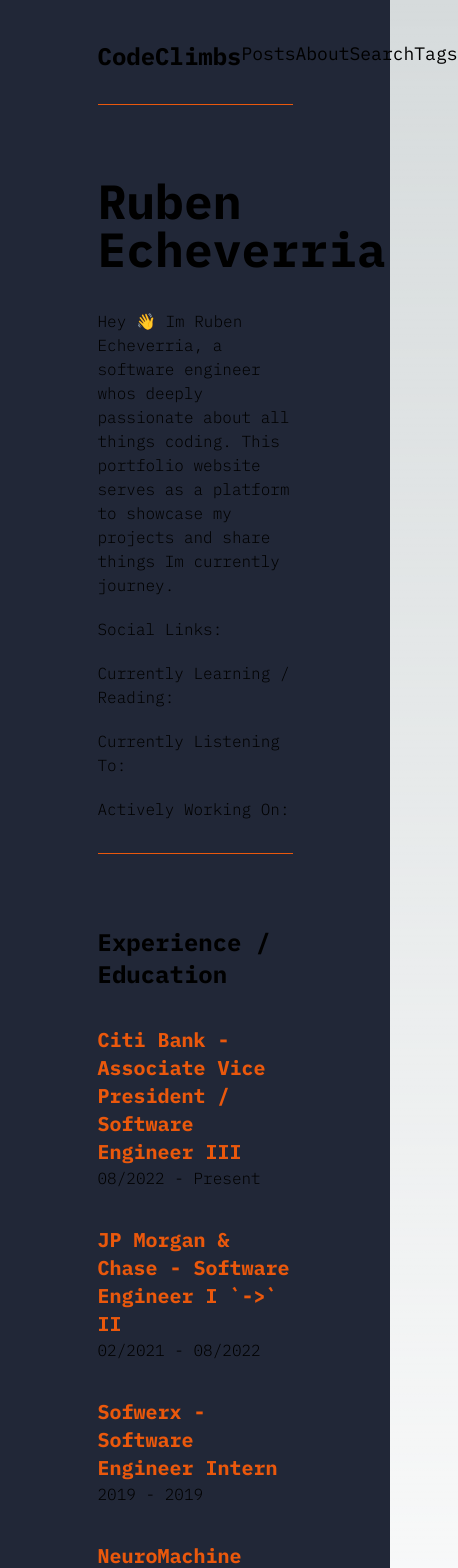
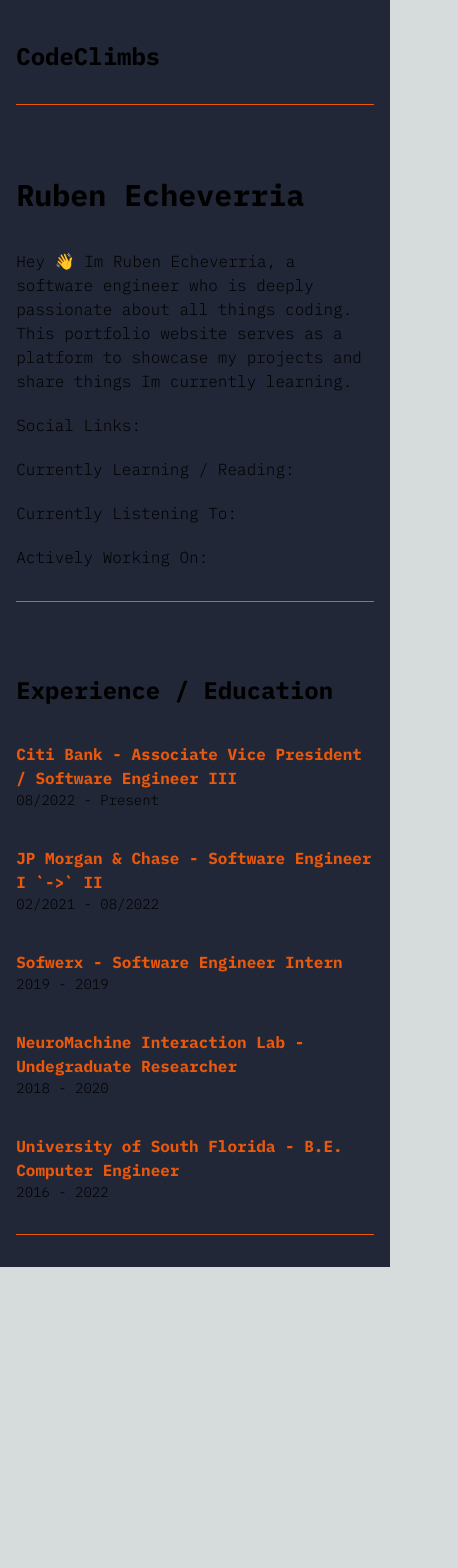
Before and after one commit to jrecheverria/ruben_portfolio, a Next.js app: page / in a window 390 px wide. Shown: the top 1568 px of the page, 458 px wide, since content can reach past the window. After the commit the page ends 1267 px from the top, so only its background shows below. Built offline with nearby package versions, Linux system fonts and the light colour scheme.

Commit message:
re-did some css to improve mobile experience

```diff
--- a/src/app/page.tsx
+++ b/src/app/page.tsx
@@ -6,7 +6,7 @@
 
 export default function Home() {
   return (
-    <main className="flex flex-col items-center pt-10 bg-background h-max">
+    <main className="flex flex-col items-center pt-10 bg-background h-max w-screen">
       <Navbar />
       <Biography />
       <Experience />
--- a/src/components/biography.tsx
+++ b/src/components/biography.tsx
@@ -1,11 +1,12 @@
 export default function Biography() {
     return (
-        <div className="flex flex-col w-6/12 pt-10">
-            <h1 className="font-ibm text-5xl font-bold">Ruben Echeverria</h1>
+        <div className="flex flex-col pt-10 w-11/12 sm:w-6/12">
+            <h1 className="font-ibm text-3xl sm:text-5xl font-bold">Ruben Echeverria</h1>
             <p className="font-ibm text-md font-light pt-9">
-            Hey 👋 Im Ruben Echeverria, a software engineer whos deeply passionate about all things coding.
-            This portfolio website serves as a platform to showcase my projects and share things Im currently journey.
+            Hey 👋 Im Ruben Echeverria, a software engineer who is deeply passionate about all things coding.
+            This portfolio website serves as a platform to showcase my projects and share things Im currently learning.
             </p>
+
             <p className="font-ibm text-md font-light pt-5">Social Links:</p>
             <p className="font-ibm text-md font-light pt-5">Currently Learning / Reading:</p>
             <p className="font-ibm text-md font-light pt-5">Currently Listening To:</p>
--- a/src/components/experience.tsx
+++ b/src/components/experience.tsx
@@ -1,17 +1,22 @@
 export default function Experience() {
     return (
-        <div className="flex flex-col w-6/12 pt-10">
+        <div className="flex flex-col w-11/12 sm:w-6/12 pt-10">
             <h1 className="font-ibm text-2xl font-bold">Experience / Education</h1>
-            <p className="font-ibm text-xl font-bold pt-9 text-orange-600">Citi Bank - Associate Vice President / Software Engineer III</p>
-            <p className="font-ibm text-md font-light">08/2022 - Present</p>
-            <p className="font-ibm text-xl font-bold pt-9 text-orange-600">JP Morgan & Chase - Software Engineer I `{'->'}` II</p>
-            <p className="font-ibm text-md font-light">02/2021 - 08/2022</p>
-            <p className="font-ibm text-xl font-bold pt-9 text-orange-600">Sofwerx - Software Engineer Intern</p>
-            <p className="font-ibm text-md font-light">2019 - 2019</p>
-            <p className="font-ibm text-xl font-bold pt-9 text-orange-600">NeuroMachine Interaction Lab - Undegraduate Researcher</p>
-            <p className="font-ibm text-md font-light">2018 - 2020</p>
-            <p className="font-ibm text-xl font-bold pt-9 text-orange-600">University of South Florida - B.E. Computer Engineer</p>
-            <p className="font-ibm text-md font-light">2016 - 2022</p>
+            <p className="font-ibm text-md sm:text-xl font-bold pt-9 text-orange-600">Citi Bank - Associate Vice President / Software Engineer III</p>
+            <p className="font-ibm text-sm sm:text-md font-light">08/2022 - Present</p>
+
+            <p className="font-ibm text-md sm:text-xl font-bold pt-9 text-orange-600">JP Morgan & Chase - Software Engineer I `{`->`}` II</p>
+            <p className="font-ibm text-sm sm:text-md font-light">02/2021 - 08/2022</p>
+
+
+            <p className="font-ibm text-md sm:text-xl font-bold pt-9 text-orange-600">Sofwerx - Software Engineer Intern</p>
+            <p className="font-ibm text-sm sm:text-md font-light">2019 - 2019</p>
+
+            <p className="font-ibm text-md sm:text-xl font-bold pt-9 text-orange-600">NeuroMachine Interaction Lab - Undegraduate Researcher</p>
+            <p className="font-ibm text-sm sm:text-md font-light">2018 - 2020</p>
+
+            <p className="font-ibm text-md sm:text-xl font-bold pt-9 text-orange-600">University of South Florida - B.E. Computer Engineer</p>
+            <p className="font-ibm text-sm sm:text-md font-light">2016 - 2022</p>
             <hr className="h-px my-8 bg-orange-600 border-0"></hr>
         </div>
     )
--- a/src/components/navbar.tsx
+++ b/src/components/navbar.tsx
@@ -1,13 +1,13 @@
 export default function Navbar() {
     return (
-        <div className="w-6/12">
+        <div className="w-11/12 sm:w-6/12">
             <div className="flex justify-between">
                 <h1 className="text-2xl font-ibm font-bold">CodeClimbs</h1>
                 <div className="flex w-5/12 justify-between text-lg font-ibm">
-                    <h4>Posts</h4>
+                    {/* <h4>Posts</h4>
                     <h4>About</h4>
                     <h4>Search</h4>
-                    <h4>Tags</h4>
+                    <h4>Tags</h4> */}
                 </div>
             </div>
             <hr className="h-px my-8 bg-orange-600 border-0"></hr>
```
